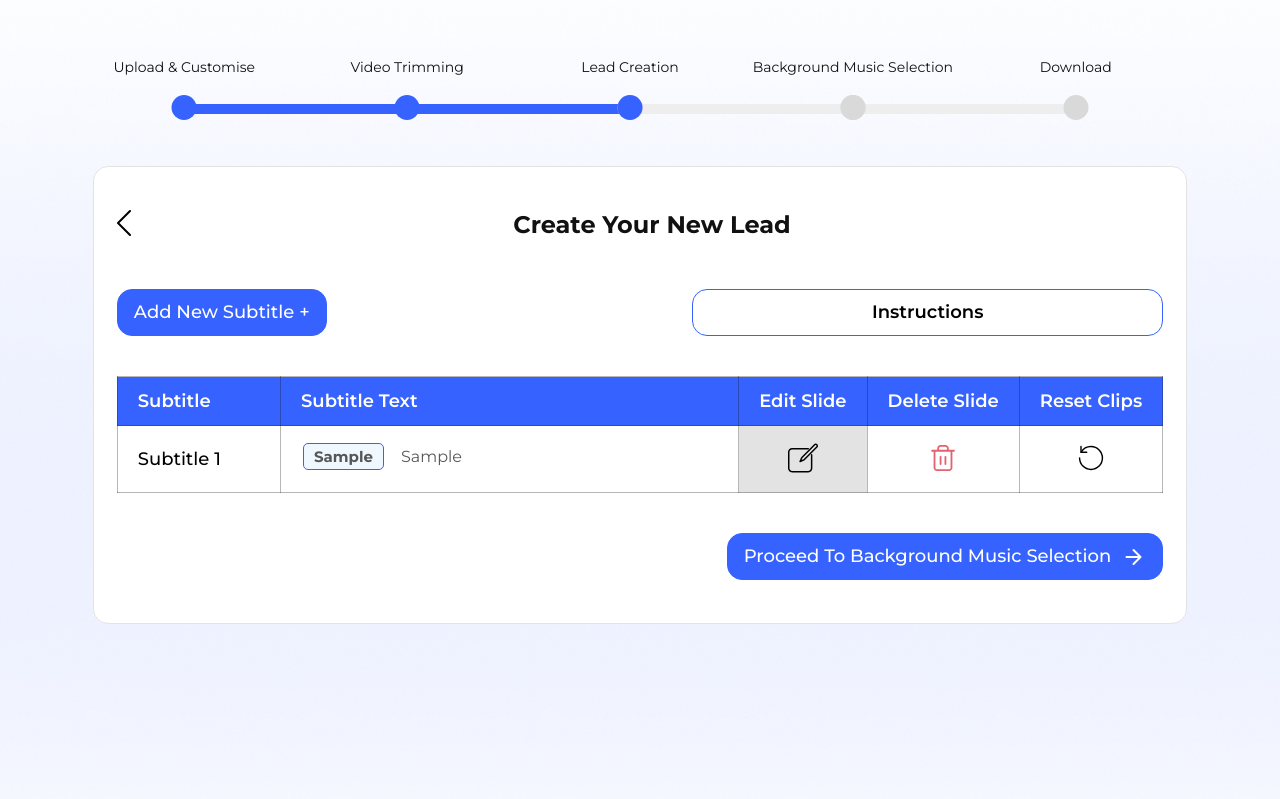
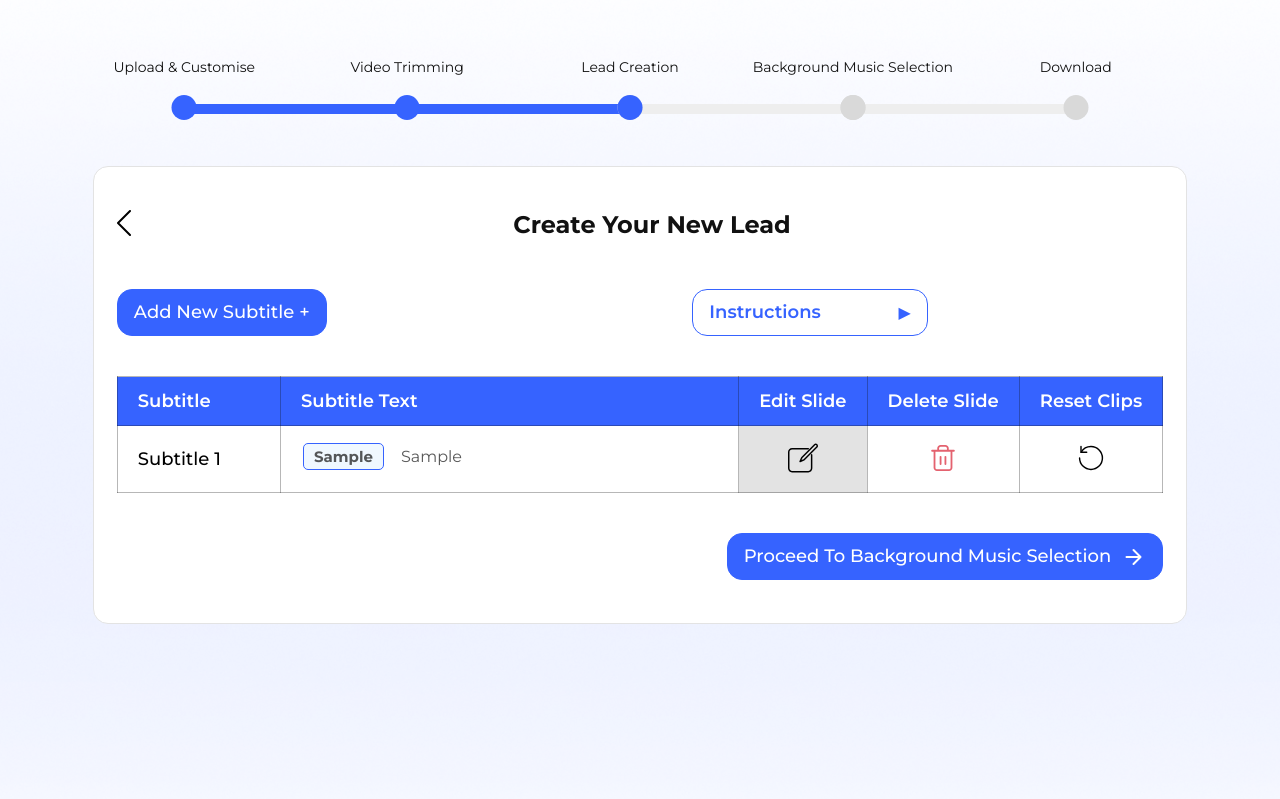
Before and after one commit to ubongpr7/lead_v2, a Django app: page /text/add-leads/1/ in a window 1280 px wide. Shown: the part 81-880 px from the top of the page. Run offline with Django 4.2, Linux system fonts and the light colour scheme; a user stored in the database is signed in; tables that the repository leaves empty hold one stand-in row (values such as "Sample post"); some libraries are stand-ins or nearby versions.

Commit message:
update the instruction

```diff
--- a/templates/lead-maker/add-leads.html
+++ b/templates/lead-maker/add-leads.html
@@ -36,6 +36,10 @@
 .hidden {
   display: none;
   animation: slideUp 0.3s ease-in;
+}
+
+.rotate {
+  rotate: 90deg;
 }
 
 
@@ -83,12 +87,10 @@
           </a>
         </div>
         <div style="position: relative; width: 45%;  background-color: #fff; height: fit-content;">
-          <div class="btn proceed-btn"  id="toggleInstruction" onclick="showInstruction()" style="width: 100%; cursor: pointer; font-size: 1.8rem; font-weight: 600; background-color: transparent; border: 1px solid #3663ff;">
-            <span style="color: black; font-size: 1.8rem; font-weight: 600;">Instructions</span>
-            <span  style="color: #fff;">
-              <svg xmlns="http://www.w3.org/2000/svg" fill="none" viewBox="0 0 24 24" stroke-width="1.5" stroke="currentColor" class="size-6">
-                <path stroke-linecap="round" stroke-linejoin="round" d="m4.5 15.75 7.5-7.5 7.5 7.5" />
-              </svg>
+          <div class="btn proceed-btn"  id="toggleInstruction" onclick="showInstruction()" style="display: flex; align-items: center; justify-content: space-between; width: 50%; cursor: pointer; font-size: 1.8rem; font-weight: 600; background-color: transparent; border: 1px solid #3663ff;">
+            <span style="color: #3663ff; font-size: 1.8rem; font-weight: 600;">Instructions</span>
+            <span  style="color: #3663ff; transition: all 0.3ms ease;" id="arrow">
+              ▶
             </span>
           </div>
           <div class="instruction hidden" id="instruction"  style=" width: 100%; background-color: transparent; z-index: 5; border-radius: 8px; padding: 2rem;">
@@ -527,7 +529,9 @@ const instructionDiv = document.getElementById("instruction")
 
 function showInstruction () {
   const instructionContainer = document.getElementById("instruction")
+  const arrow = document.getElementById("arrow")
   instructionContainer.classList.toggle('hidden')
+  arrow.classList.toggle('rotate')
 }
 
 
```
